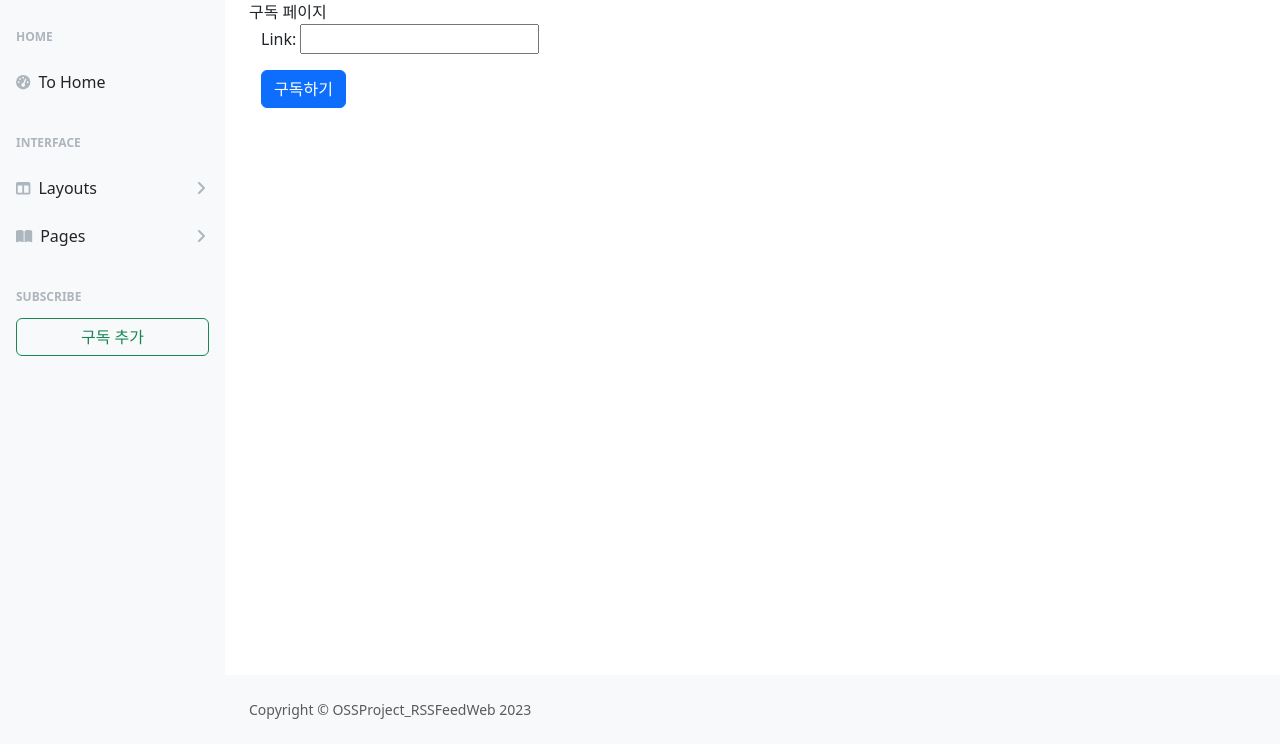
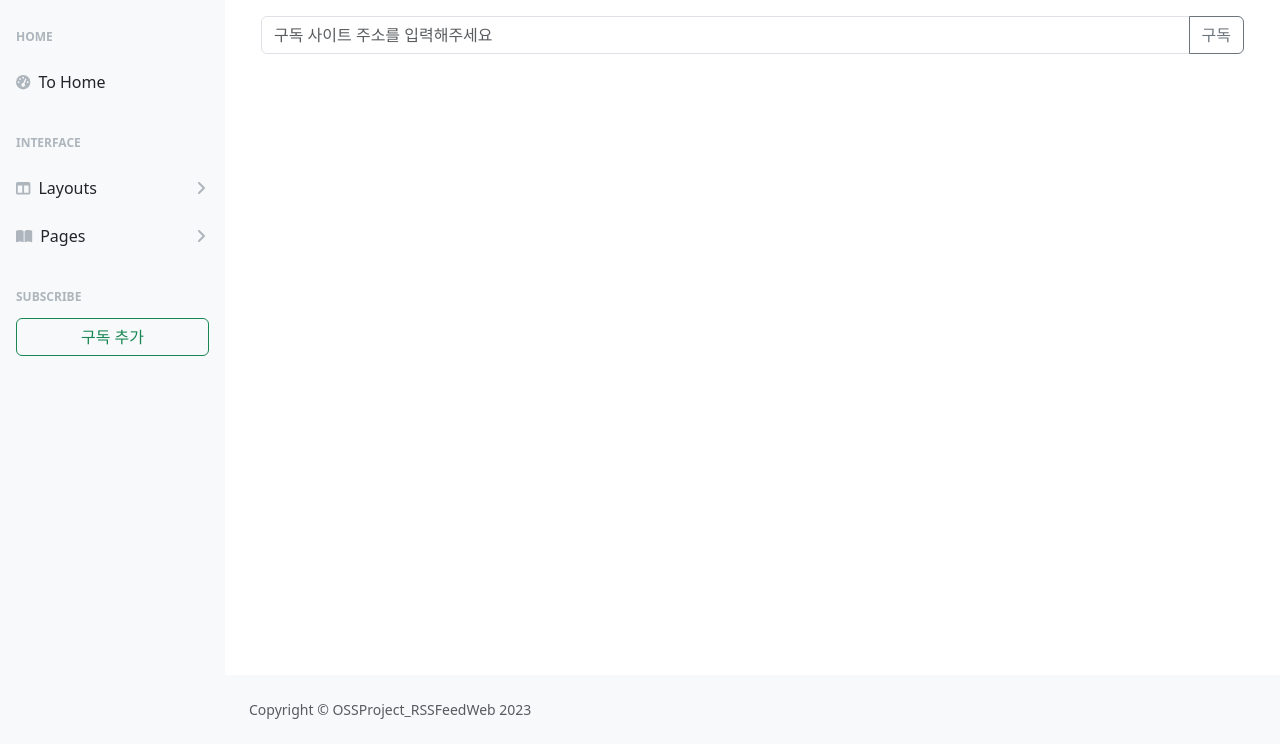
Before and after one commit to WAME-LEL/OSSProject_RSSFeedWeb, a Django app: template templates/RssFeedWeb/sub.html in a window 1280 px wide. Shown: the part 56-800 px from the top of the page. Run offline with Django 4.2, Linux system fonts and the light colour scheme; the template is opened without the code that fills it: values that come from a table or form of the project are taken from there, others are empty; some libraries are stand-ins or nearby versions.

Commit message:
구독페이지 수정중

```diff
--- a/RssFeedWeb/views.py
+++ b/RssFeedWeb/views.py
@@ -65,7 +65,8 @@ def sub(request):
         form = SubscribeForm()
 
     sub_list = subsData.objects.all()
-    return render(request, 'RssFeedWeb/sub.html', {'form': form, 'sub_list': sub_list})
+    context = {'form': form, 'sub_list': sub_list}
+    return render(request, 'RssFeedWeb/sub.html', context)
 
 def back(request):
     return render(request,'RssFeedWeb/rss_feed.html')
--- a/templates/RssFeedWeb/sub.html
+++ b/templates/RssFeedWeb/sub.html
@@ -1,7 +1,7 @@
 <!DOCTYPE html>
 <html>
 <head>
-    <title>구독 페이지</title>
+    <title>Subscribe</title>
     <meta name="viewport" content="width=device-width, initial-scale=1">
     {% load static %}
     <link rel="stylesheet" type="text/css" href="{% static 'styles.css' %}">
@@ -30,6 +30,10 @@
 
 </nav>
 
+{% for ob in url %}
+<div>{{ob.link}}</div>
+{% endfor %}
+
 
 <div id="layoutSidenav">
     <div id="layoutSidenav_nav">
@@ -37,7 +41,7 @@
             <div class="sb-sidenav-menu">
                 <div class="nav">
                     <div class="sb-sidenav-menu-heading">Home</div>
-                    <a class="nav-link" href="{%url 'rss_feed'%}">
+                    <a class="nav-link" href="">
                         <div class="sb-nav-link-icon"><i class="fas fa-tachometer-alt"></i></div>
                         To Home
                     </a>
@@ -84,41 +88,31 @@
         </nav>
     </div>
 
-
     <div id="layoutSidenav_content">
         <main>
             <div class="container-fluid px-4">
-
-                <!--내용은 여기부터-->
-                <div class="title_container">
-                    구독 페이지
-                </div>
-                <!-- 구독기능 버튼 추가-->
+                <!-- 구독 기능 -->
                 <div class="container">
-                    <form method="post" action="{% url 'sub' %}">
-                        {%csrf_token%}
-                        {{form.as_p}}
-                        <button type="submit" class="btn btn-primary">구독하기</button>
-                        <br>
+                    <form method="post" action="{% url 'sub' %}" class="my-3">
+                        {% csrf_token %}
+                        <div class="input-group mb-3">
+                            <input type="text" class="form-control" placeholder="구독 사이트 주소를 입력해주세요" aria-label="subscribe_textview" aria-describedby="button-addon2" value="{{ form.link.value|default_if_none:'' }}">
+                            <button class="btn btn-outline-secondary" type="submit" id="button-addon2">구독</button>
+                        </div>
                     </form>
-                    {%for form in form_list%}
-                    {{form.link}}
-                    {%endfor%}
                 </div>
 
-
-                <div>
-                    <ul>
-                        {% for subsData in sub_list %}
-                        <li>
-                            {{subsData.link}}
-                            <a href="javascript:void(0)" class="delete btn btn-sm btn-outline-secondary"
-                                data-uri="{% url 'RSS_Del' subsData.id  %}">삭제</a>
-                        </li>
-                        {% endfor %}
-                    </ul>
+                <!-- 구독현황 확인 -->
+                {% for subsData in sub_list %}
+                <div class="card mb-3">
+                    <a href="{{ feed.feed.link }}" class="card-header fs-5 text-decoration-none"><span class="badge rounded-pill text-bg-primary">구독정보</span>&nbsp;{{ feed.feed.title }}</a>
+                    <div class="card-body">
+                        <h5 class="card-title">Card title</h5>
+                        <a href="javascript:void(0)" class="delete btn btn-sm btn-outline-secondary"
+                           data-uri="{% url 'RSS_Del' subsData.id  %}">구독취소</a>
+                    </div>
                 </div>
-
+                {% endfor %}
             </div>
         </main>
 
@@ -132,26 +126,21 @@
 
     </div>
 </div>
-
-<!-- 자바스크립트 Start -->
-{% block script %}
 <script src="https://cdn.jsdelivr.net/npm/bootstrap@5.3.0-alpha3/dist/js/bootstrap.bundle.min.js"
         integrity="sha384-ENjdO4Dr2bkBIFxQpeoTz1HIcje39Wm4jDKdf19U8gI4ddQ3GYNS7NTKfAdVQSZe"
         crossorigin="anonymous"></script>
-
+{% block script %}
 <script type='text/javascript'>
 const delete_elements = document.getElementsByClassName("delete");
 Array.from(delete_elements).forEach(function(element) {
     element.addEventListener('click', function() {
-        if(confirm("정말로 삭제하시겠습니까?")) {
+        if(confirm("정말로 구독을 취소하겠습니까?")) {
             location.href = this.dataset.uri;
         };
     });
 });
 </script>
 {% endblock %}
-<!-- 자바스크립트 End -->
 
 </body>
-
 </html>
```
Also changed, not shown: db.sqlite3.
